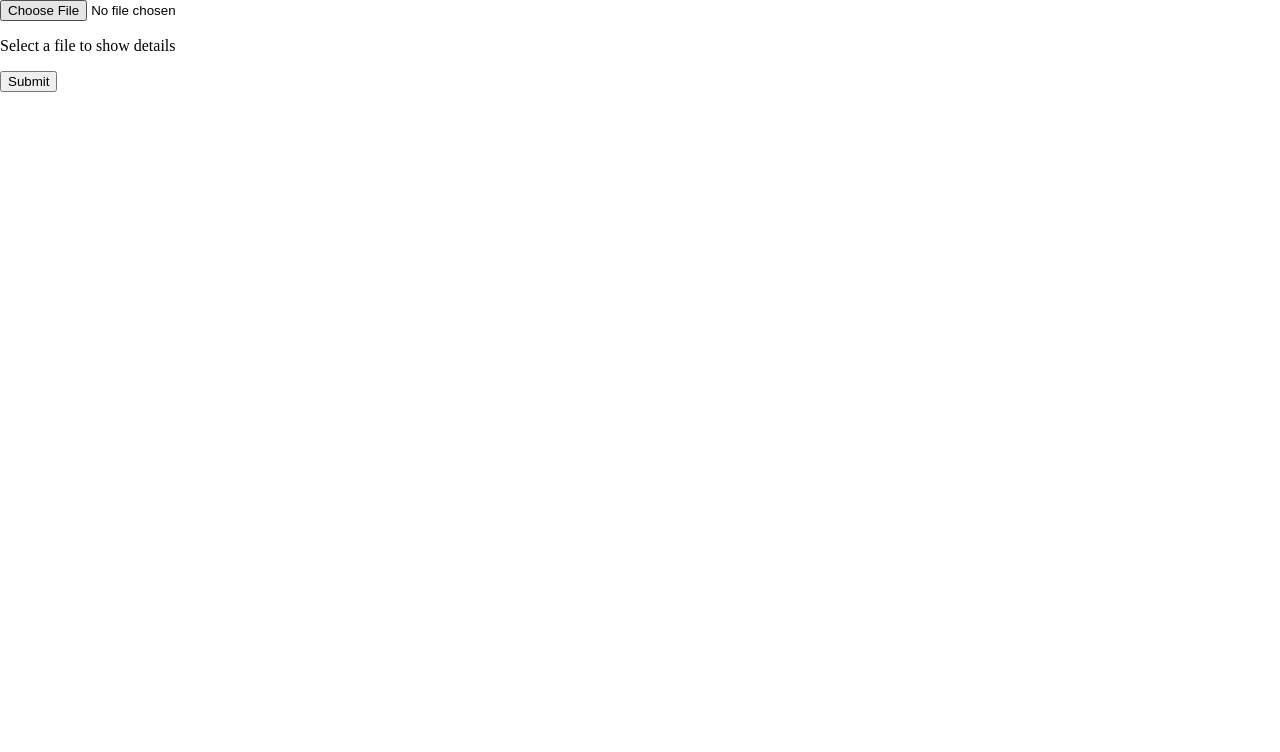
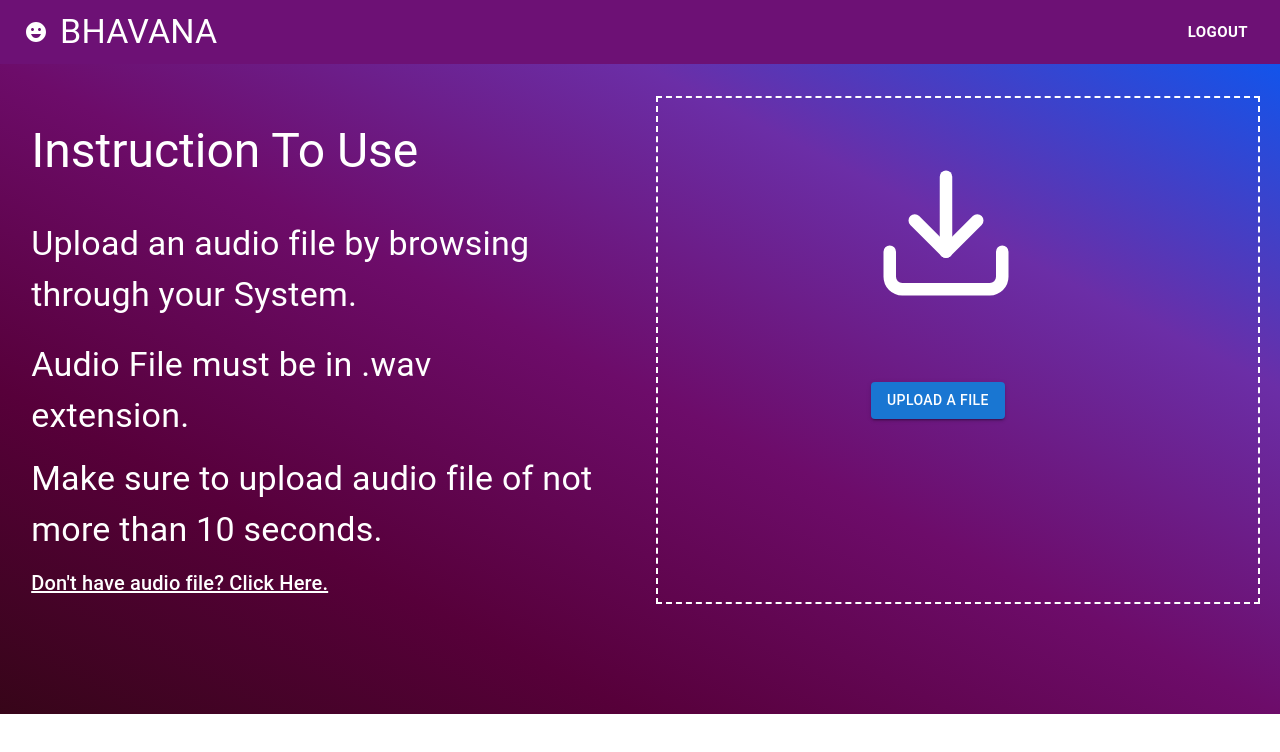
Before and after one commit to mehulrnsit/Bhavana-frontend, a React (Create React App) app: page /home in a window 1280 px wide. Shown: the top 752 px of the page. Built offline with nearby package versions, Linux system fonts and the light colour scheme.

Commit message:
home page created

```diff
--- a/package.json
+++ b/package.json
@@ -15,6 +15,7 @@
     "fs": "^0.0.1-security",
     "react": "^18.1.0",
     "react-dom": "^18.1.0",
+    "react-icons": "^4.4.0",
     "react-router-dom": "^6.3.0",
     "react-scripts": "5.0.1",
     "request": "^2.88.2",
--- a/src/Components/Home.js
+++ b/src/Components/Home.js
@@ -1,8 +1,19 @@
 import React from "react";
+import {
+  AppBar,
+  Toolbar,
+  IconButton,
+  Typography,
+  Button,
+  Stack,
+  Box,
+  Grid,
+} from "@mui/material";
+import EmojiEmotionsIcon from "@mui/icons-material/EmojiEmotions";
+import { Link } from "react-router-dom";
 import { useState } from "react";
-import axios from "axios";
-// import * as fs from 'fs';
 import FormData from "form-data";
+import { FiDownload } from "react-icons/fi";
 
 const Home = () => {
   const [selectedFile, setSelectedFile] = useState();
@@ -13,43 +24,188 @@ const Home = () => {
     setIsSelected(true);
   };
 
+	const handleRemove = () => {
+		setSelectedFile();
+		setIsSelected(false);
+	}
+
   const handleSubmission = () => {
     var formdata = new FormData();
     formdata.append("audioFile", selectedFile);
 
     var requestOptions = {
-      method: 'POST',
+      method: "POST",
       body: formdata,
-      redirect: 'follow'
+      redirect: "follow",
     };
 
-    fetch("https://bef1-49-207-193-208.in.ngrok.io/emotion-detection", requestOptions)
-      .then(response => response.text())
-      .then(result => console.log(result))
-      .catch(error => console.log('error', error));
-  }
+    fetch(
+      "https://bef1-49-207-193-208.in.ngrok.io/emotion-detection",
+      requestOptions
+    )
+      .then((response) => response.text())
+      .then((result) => console.log(result))
+      .catch((error) => console.log("error", error));
+  };
 
-  return(
+  return (
     <>
-      <input type="file" name="file" onChange={changeHandler} />
+      <AppBar
+        position="static"
+        color="transparent"
+        style={{ backgroundColor: "rgb(109 17 117)" }}
+      >
+        <Toolbar>
+          <IconButton
+            size="large"
+            edge="start"
+            color="inherit"
+            aria-label="logo"
+          >
+            <EmojiEmotionsIcon style={{ color: "white" }} />
+          </IconButton>
+          <Typography
+            variant="h4"
+            component="div"
+            sx={{ flexGrow: 1 }}
+            color="white"
+          >
+            BHAVANA
+          </Typography>
+          <Stack direction="row" spacing={2}>
+            <Link to="/" style={{ textDecoration: "none", color: "white" }}>
+              <Button
+                color="inherit"
+                style={{ fontSize: "15px", fontWeight: "600" }}
+              >
+                Logout
+              </Button>
+            </Link>
+          </Stack>
+        </Toolbar>
+      </AppBar>
+      <Box
+        style={{
+          minHeight: "650px",
+          color: "white",
+          backgroundImage:
+            "linear-gradient(to right top, #370519, #57003a, #6d0c6a, #6b2ea7, #1254eb)",
+        }}
+      >
+        <Grid
+          container
+          spacing={4}
+          style={{
+            marginTop: "0px",
+            minHeight: "90%",
+          }}
+        >
+          <Grid item xs={6}>
+            <Typography
+              variant="h3"
+              component="div"
+              sx={{ flexGrow: 1 }}
+              style={{ lineHeight: "1.5", padding: "3% 5% 2%" }}
+            >
+              Instruction To Use
+            </Typography>
+            <Typography
+              variant="h4"
+              component="div"
+              sx={{ flexGrow: 1 }}
+              style={{ lineHeight: "1.5", padding: "3% 5% 2%" }}
+            >
+              Upload an audio file by browsing through your System.
+            </Typography>
+            <Typography
+              variant="h4"
+              component="div"
+              sx={{ flexGrow: 1 }}
+              style={{ lineHeight: "1.5", padding: "1% 5%" }}
+            >
+              Audio File must be in .wav extension.
+            </Typography>
+            <Typography
+              variant="h4"
+              component="div"
+              sx={{ flexGrow: 1 }}
+              style={{ lineHeight: "1.5", padding: "1% 5%" }}
+            >
+              Make sure to upload audio file of not more than 10 seconds.
+            </Typography>
+            <a
+              href="https://voicecoach.ai/voice-recorder"
+              target="_blank"
+              style={{ color: "white" }}
+							rel="noreferrer"
+            >
+              <Typography
+                variant="h6"
+                component="div"
+                sx={{ flexGrow: 1 }}
+                style={{ lineHeight: "1.5", padding: "1% 5%" }}
+              >
+                Don't have audio file? Click Here.
+              </Typography>
+            </a>
+          </Grid>
+          <Grid
+            item
+            xs={6}
+            style={{ display: "flex", justifyContent: "center" }}
+          >
             {isSelected ? (
-				<div>
-					<p>Filename: {selectedFile.name}</p>
-					<p>Filetype: {selectedFile.type}</p>
-					<p>Size in bytes: {selectedFile.size}</p>
-					<p>
-						lastModifiedDate:{' '}
+              <Box style={{
+								border: "1.5px solid white",
+								width: "100%",
+								marginRight: "20px",
+								padding: "10px",
+							}}>
+                <Typography variant="h5" style={{textAlign:"center",lineHeight:"1.5",margin:"50px 0 10px"} }>
+                  Filename: {selectedFile.name}
+                </Typography>
+                <Typography variant="h5" style={{textAlign:"center",lineHeight:"1.5",margin:"10px 0"}}>Filetype: {selectedFile.type}</Typography>
+                <Typography variant="h5" style={{textAlign:"center",lineHeight:"1.5",margin:"10px 0"}}>Size in bytes: {selectedFile.size}</Typography>
+                <Typography variant="h5" style={{textAlign:"center",lineHeight:"1.5",margin:"10px 0"}}>
+                  Last Modified Date:{" "}
                   {selectedFile.lastModifiedDate.toLocaleDateString()}
-					</p>
-				</div>
+									</Typography>
+									<Button variant="contained" onClick={handleRemove} style={{margin:"20px 37%",backgroundColor:"black"}}>
+                  Remove File
+                </Button>
+                <Button variant="contained" onClick={handleSubmission} style={{margin:"20px 37%"}}>
+                  Get Analysis
+                </Button>
+              </Box>
             ) : (
-				<p>Select a file to show details</p>
+              <Box
+                style={{
+                  border: "2.5px dashed white",
+                  width: "100%",
+                  marginRight: "20px",
+                  padding: "10px",
+                }}
+              >
+                <FiDownload
+                  style={{
+                    fontSize: "150px",
+                    margin: "50px 35%",
+                  }}
+                />
+                {/* <p>Select a file to show details</p> */}
+                <Button variant="contained" component="label" color="primary" style={{margin:"20px 35%"}}>
+                  {" "}
+                  Upload a file
+                  <input type="file"  name="file" onChange={changeHandler} hidden />
+                </Button>
+                {/* <input type="file" name="file" onChange={changeHandler} /> */}
+              </Box>
             )}
-			<div>
-				<button onClick={handleSubmission}>Submit</button>
-			</div>
+          </Grid>
+        </Grid>
+      </Box>
     </>
   );
-}
+};
 
 export default Home;
--- a/src/Components/Login.js
+++ b/src/Components/Login.js
@@ -56,7 +56,7 @@ const Login = () => {
     .then(function (response) {
       console.log(JSON.stringify(response.data));
       const res = response.data;
-      if(res == "Success")
+      if(res === "Success")
       {
         navigate("/home")
       }
--- a/src/Components/Main.js
+++ b/src/Components/Main.js
@@ -59,7 +59,7 @@ const Main = () => {
       </div>
       <Box
         style={{
-          minHeight: "600px",
+          minHeight: "650px",
           color: "white",
           backgroundImage:
             "linear-gradient(to right top, #370519, #57003a, #6d0c6a, #6b2ea7, #1254eb)",
--- a/src/Components/SignUp.js
+++ b/src/Components/SignUp.js
@@ -3,8 +3,6 @@ import Avatar from '@mui/material/Avatar';
 import Button from '@mui/material/Button';
 import CssBaseline from '@mui/material/CssBaseline';
 import TextField from '@mui/material/TextField';
-import FormControlLabel from '@mui/material/FormControlLabel';
-import Checkbox from '@mui/material/Checkbox';
 import Link from '@mui/material/Link';
 import Grid from '@mui/material/Grid';
 import Box from '@mui/material/Box';
@@ -62,7 +60,7 @@ const SignUp = () => {
     .then(function (response) {
       console.log(JSON.stringify(response.data));
       const res = response.data;
-      if(res == "Success"){
+      if(res === "Success"){
         alert("User Signed Up");
         navigate("/home");
       }
```
Also changed, not shown: 1 other file (tests, documents, lock files or other folders). Lines whose indentation alone changed are shown as unchanged.
